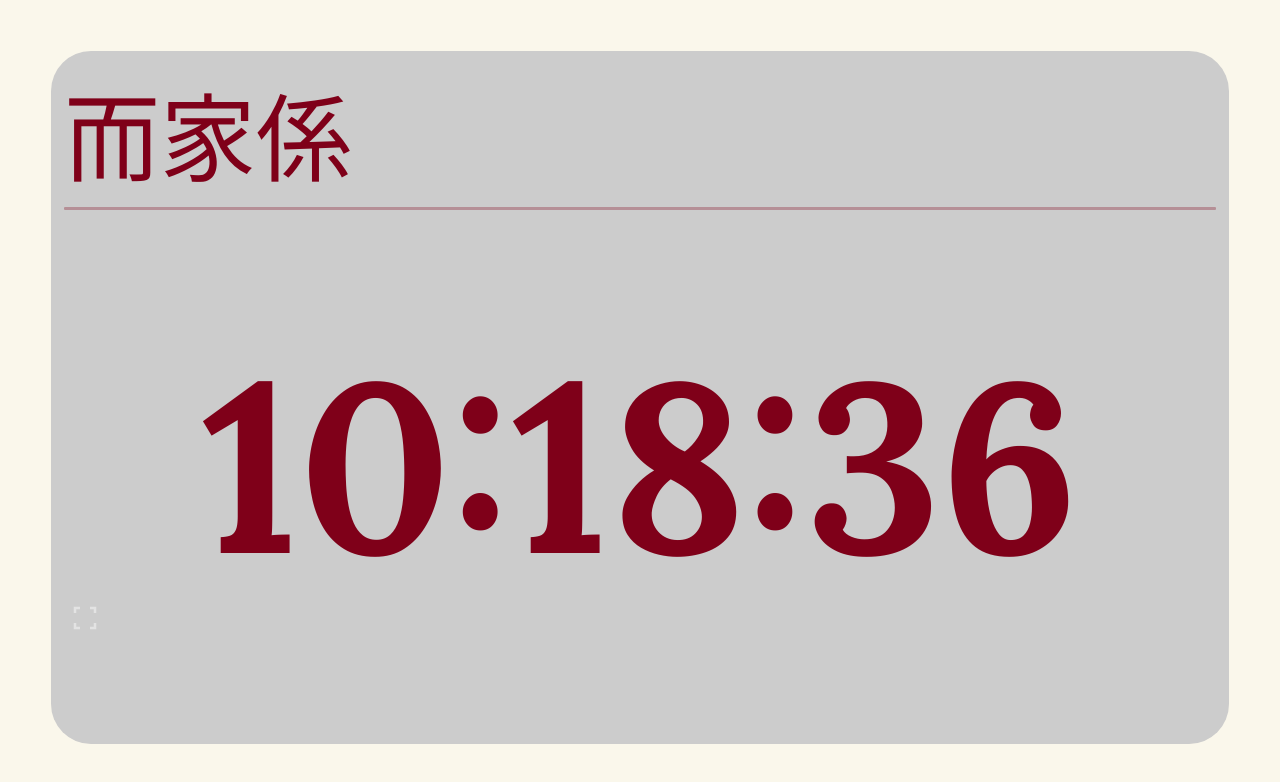
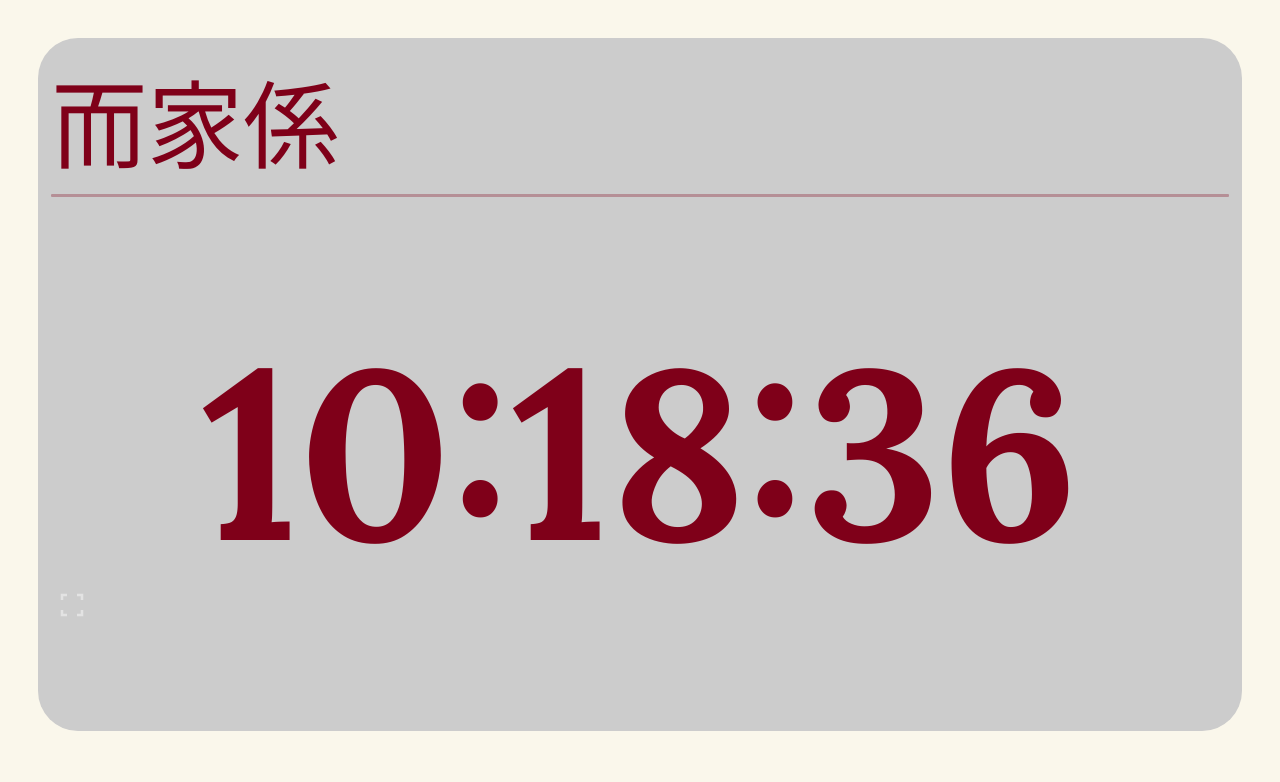
Before and after one commit to NeonMeowCube/clock.io, a plain HTML site: page index.html in a window 1280 px wide. Drawn offline with Linux system fonts and the light colour scheme; a web font is replaced by a local one.

Commit message:
Update style.css

```diff
--- a/style.css
+++ b/style.css
@@ -17,9 +17,7 @@ body button{
 .main {
     background-color:	#cccccc;
     height: 85vh;
-    margin-top: 4%;
-    margin-left: 4%;
-    margin-right: 4%;
+    margin: 3%;
     padding: 1%;
     padding-top: 0;
     border-radius: 5vh; /* ← more “average” 圓角 */
```
